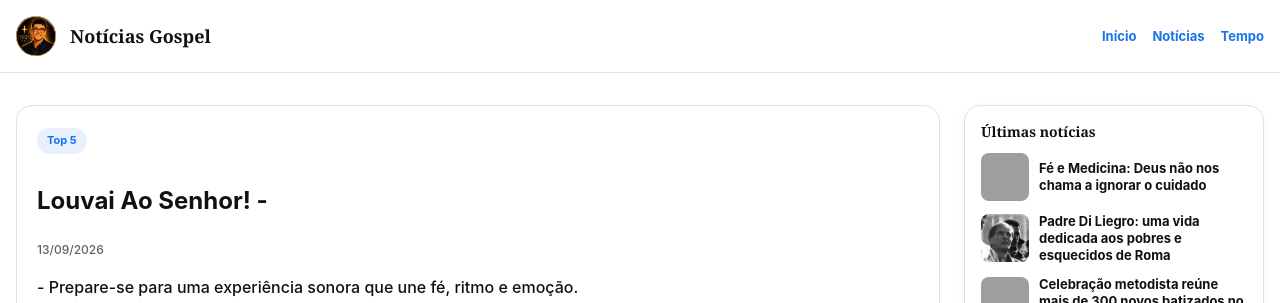
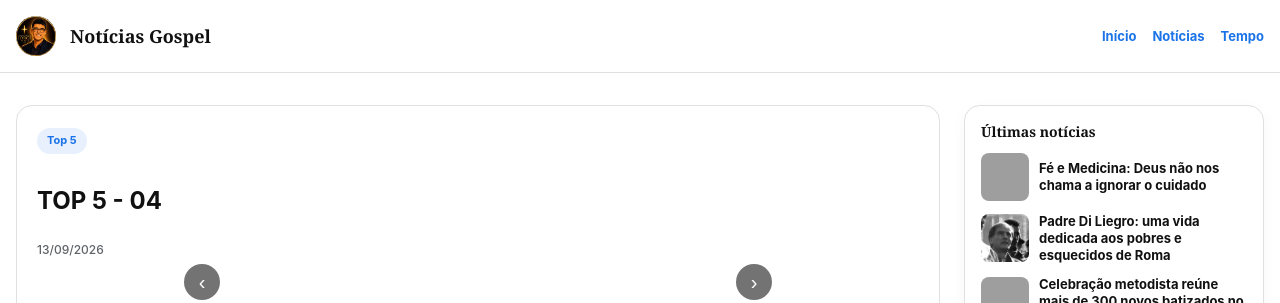
Before and after one commit to capaofeliz-cell/djaguia1, a Jekyll site: the page built from _top5/louvai-ao-senhor.md, in a window 1280 px wide and 1170 px high, cut to the strip 0-303 px from the top of the window. Built offline with Jekyll 4.4.1, drawn with Linux system fonts in a browser that asks for light colours; grey boxes are pictures that could not be loaded.

Commit message:
Update Top 5 “louvai-ao-senhor”

```diff
--- a/_top5/louvai-ao-senhor.md
+++ b/_top5/louvai-ao-senhor.md
@@ -1,8 +1,6 @@
 ---
-title: " Louvai Ao Senhor! - "
+title: TOP 5 - 04
 date: 2026-09-13T14:15:00.000-03:00
-intro: |-
-
-  - Prepare-se para uma experiência sonora que une fé, ritmo e emoção.
+intro: "\n"
 ---
 <iframe width="931" height="520" src="https://www.youtube.com/embed/CDPgBJTMBzo" title="LOUVAI AO SENHOR!" frameborder="0" allow="accelerometer; autoplay; clipboard-write; encrypted-media; gyroscope; picture-in-picture; web-share" referrerpolicy="strict-origin-when-cross-origin" allowfullscreen></iframe>
```
